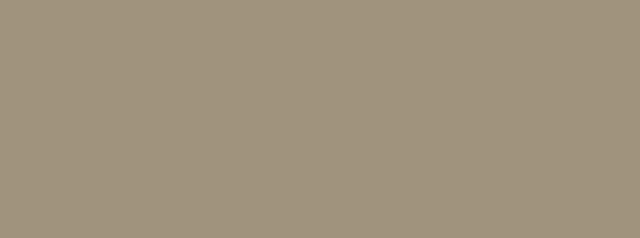
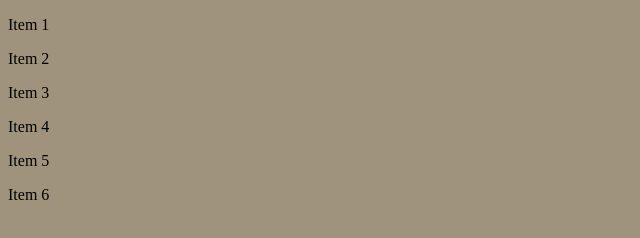
Before and after one commit to Wilsonrangari/Web-Development, a plain HTML site: page index.html in a window 1280 px wide. Shown: the whole page, without its empty margins (0-640 px from the left). Drawn offline with Linux system fonts and the light colour scheme.

```diff
--- a/index.html
+++ b/index.html
@@ -7,6 +7,14 @@
     <link rel="stylesheet" href="./style.css" />
 </head>
 <body>
+    <div class="parent-div">
+        <p class="item item-1">Item 1</p>
+        <p class="item item-2">Item 2</p>
+        <p class="item item-3">Item 3</p>
+        <p class="item item-4">Item 4</p>
+        <p class="item item-5">Item 5</p>
+        <p class="item item-6">Item 6</p>
+    </div>
 
 </body>
 </html>
```
